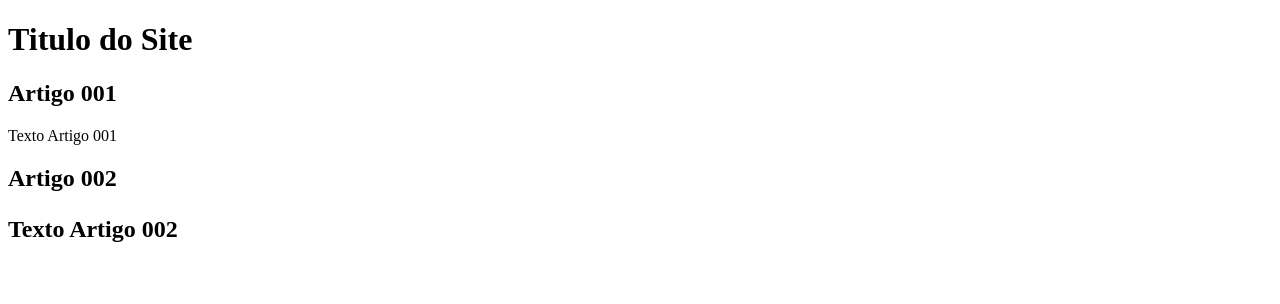
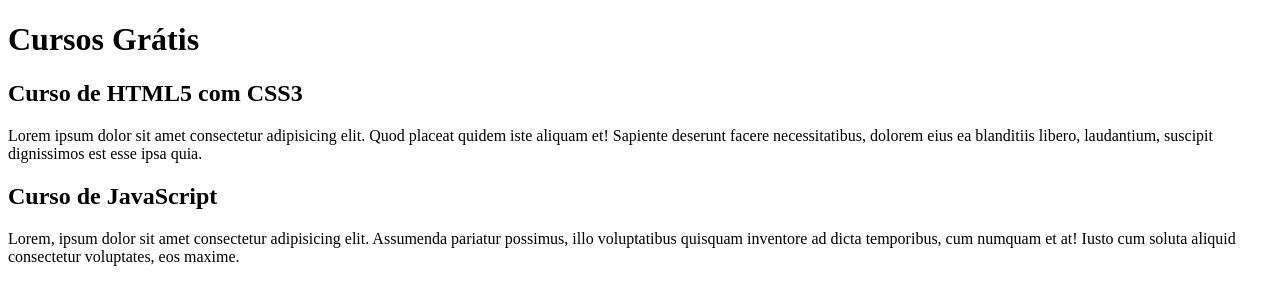
Before and after one commit to andreluizdevv/projeto-site, a plain HTML site: page index.html in a window 1280 px wide. Drawn offline with Linux system fonts and the light colour scheme.

Commit message:
Comecei a escrever no conteúdo

```diff
--- a/index.html
+++ b/index.html
@@ -8,16 +8,16 @@
 <body>
     <main>
         <header>
-            <h1>Titulo do Site</h1>
+            <h1>Cursos Grátis</h1>
         </header>
         <article>
-            <h2>Artigo 001</h2>
-           <p>Texto Artigo 001</p>
+            <h2>Curso de HTML5 com CSS3</h2>
+           <p>Lorem ipsum dolor sit amet consectetur adipisicing elit. Quod placeat quidem iste aliquam et! Sapiente deserunt facere necessitatibus, dolorem eius ea blanditiis libero, laudantium, suscipit dignissimos est esse ipsa quia.</p>
         </article>
         <article>
-            <h2>Artigo 002
-                <p>Texto Artigo 002</p>
-            </h2>
+            <h2>Curso de JavaScript</h2>
+                <p>Lorem, ipsum dolor sit amet consectetur adipisicing elit. Assumenda pariatur possimus, illo voluptatibus quisquam inventore ad dicta temporibus, cum numquam et at! Iusto cum soluta aliquid consectetur voluptates, eos maxime.</p>
+
         </article>
     </main>
 </body>
```
